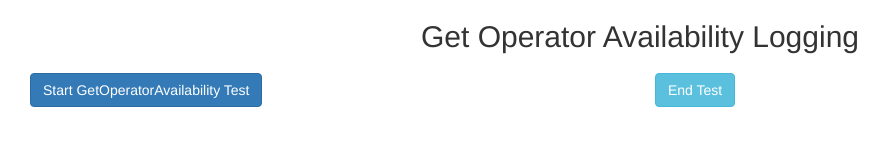
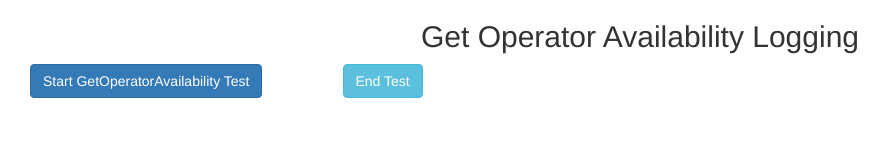
Before and after one commit to mmkerai/boldchat-demo, a website: page index.html in a window 1280 px wide. Shown: the whole page, without its empty margins (0-890 px from the left). Drawn offline with nearby package versions, Linux system fonts and the light colour scheme; no server answers.

Commit message:
updated opavail;

```diff
--- a/index.html
+++ b/index.html
@@ -22,23 +22,19 @@
 		<span id="gname">Name</span>
 		<a href="#" class="btn btn-success" onClick="signOut();">Sign Out</a>
 	</div>
-	<div class="col-xs-4">
-		<p id="error"></p>
-	</div>
 </div>
 <div class="wrapper col-xs-12">
-	<div class="col-xs-6">
+	<div class="col-xs-3">
 		<div class='btn btn-primary' onClick='startTest()'>Start GetOperatorAvailability Test</div>
 	</div>
-	<div class="col-xs-4">
+	<div class="col-xs-3">
 		<div class='btn btn-info' onClick='stopTest()'>End Test</div>
 	</div>
 </div>
-<div class="container">
+<br/><br/>
 	<p class="text-center" id="error"></p>
 	<p class="text-center" id="message1"></p>
 	<p class="text-center" id="message2"></p>
 	<p class="text-center" id="message3"></p>
-</div>
 </body>
 </html>
--- a/index.js
+++ b/index.js
@@ -7,9 +7,9 @@ var did;
 function onSignIn(googleUser) {
 // Useful data for your client-side scripts:
 	profile = googleUser.getBasicProfile();
-	console.log("ID: " + profile.getId()); // Don't send this directly to your server!
+//	console.log("ID: " + profile.getId()); // Don't send this directly to your server!
 	console.log("Name: " + profile.getName());
-	console.log("Image URL: " + profile.getImageUrl());
+//	console.log("Image URL: " + profile.getImageUrl());
 	console.log("Email: " + profile.getEmail());
 
 	// The ID token you need to pass to your backend:
```
Also changed, not shown: server.js (+12 -1 lines).
